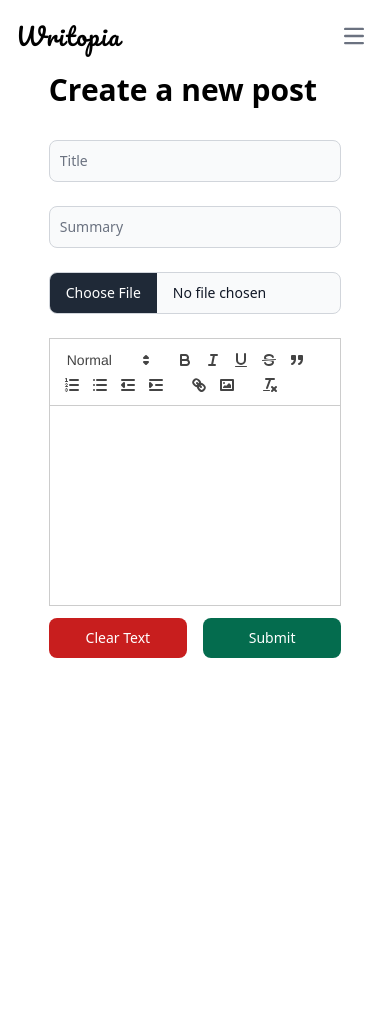
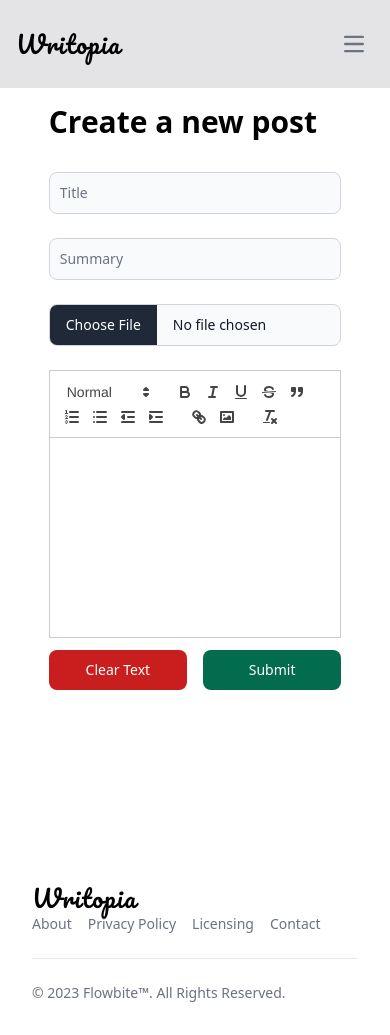
Before and after one commit to IftequarIffu/mern-blog, a React (Create React App) app in the folder frontend/: page /create in a window 390 px wide. Before the commit the page ends 844 px from the top, so only its background shows below. Built offline with nearby package versions, Linux system fonts and the light colour scheme; no server answers.

Commit message:
Updated UI

```diff
--- a/frontend/src/App.js
+++ b/frontend/src/App.js
@@ -1,13 +1,15 @@
 import Navbar from "./components/Navbar";
 import Card from "./components/Card";
 import { Outlet } from "react-router-dom";
+import Footer from "./components/Footer";
 
 function App() {
   return (
     <div className="App">
       <Navbar />
       <Outlet />
-    </div>
+      <Footer />
+      </div>
 
   );
 }
--- a/frontend/src/components/Card.js
+++ b/frontend/src/components/Card.js
@@ -3,7 +3,7 @@ import { Link } from 'react-router-dom'
 
 const Card = ({post}) => {
     return (
-        <div className='mb-6 w-4/5 mx-auto md:max-w-2xl mt-8'>
+        <div className='mb-6 w-full mx-auto md:max-w-xl mt-8'>
         <Link to={`/posts/${post._id}`}>
         <article className="mb-6 w-full mx-auto  md:max-w-2xl overflow-hidden rounded-lg shadow transition hover:shadow-lg md:flex">
             <img
@@ -12,7 +12,7 @@ const Card = ({post}) => {
                 className="h-36 w-full object-cover md:h-56"
             />
 
-            <div className="bg-white p-4 sm:p-6 dark:bg-slate-800 dark:text-white">
+            <div className="bg-white p-4 sm:p-6 dark:bg-slate-900 dark:text-white">
                 <time dateTime="2022-10-10" className="block text-xs text-gray-500 dark:text-white">
                     {post.createdAt}
                 </time>
--- /dev/null
+++ b/frontend/src/components/Footer.js
@@ -0,0 +1,43 @@
+import React from 'react'
+import { Link } from 'react-router-dom'
+
+const Footer = () => {
+    return (
+
+
+
+        <footer className="bg-white rounded-lg dark:bg-gray-900 m-4 mt-44">
+            <div className="w-full max-w-screen-xl mx-auto p-4 md:py-8">
+                <div className="sm:flex sm:items-center sm:justify-between">
+                <Link to="/" className="flex items-center">
+                    <span className="self-center text-2xl whitespace-nowrap dark:text-white logo tracking-wider font-normal ">Writopia</span>
+                </Link>
+                    <ul className="flex flex-wrap items-center mb-6 text-sm font-medium text-gray-500 sm:mb-0 dark:text-gray-400">
+                        <li>
+                            <a href="#" className="mr-4 hover:underline md:mr-6 ">About</a>
+                        </li>
+                        <li>
+                            <a href="#" className="mr-4 hover:underline md:mr-6">Privacy Policy</a>
+                        </li>
+                        <li>
+                            <a href="#" className="mr-4 hover:underline md:mr-6 ">Licensing</a>
+                        </li>
+                        <li>
+                            <a href="#" className="hover:underline">Contact</a>
+                        </li>
+                    </ul>
+                </div>
+                <hr className="my-6 border-gray-200 sm:mx-auto dark:border-gray-700 lg:my-8" />
+                <span className="block text-sm text-gray-500 sm:text-center dark:text-gray-400">© 2023 <a href="https://flowbite.com/" className="hover:underline">Flowbite™</a>. All Rights Reserved.</span>
+            </div>
+        </footer>
+
+
+
+
+
+
+    )
+}
+
+export default Footer
--- /dev/null
+++ b/frontend/src/components/Hero.js
@@ -0,0 +1,18 @@
+import React from 'react'
+
+const Hero = () => {
+  return (
+    <div className='border-b-2 border-gray-300 dark:border-b-1 dark:border-gray-700 py-4 bg-zinc-200 dark:bg-inherit'>
+        <div className='w-1/2 mx-auto py-10 '>
+        <h1 className='text-center text-5xl md:text-6xl font-light  dark:text-white'>Thoughts, Stories and Ideas from Narrative</h1>
+        <div className='flex justify-center  mt-12'>
+            <input type="text" className='rounded-xl md:w-3/5' placeholder='Search for posts'/>
+            <button className='bg-green-600 text-white rounded-xl px-6 ms-2 hover:bg-green-700 dark:bg-green-500 dark:hover:bg-green-600'>Search</button>
+        </div>
+
+        </div>
+    </div>
+  )
+}
+
+export default Hero
--- a/frontend/src/components/Navbar.js
+++ b/frontend/src/components/Navbar.js
@@ -46,7 +46,7 @@ const Navbar = () => {
     return (
 
 
-        <nav className="bg-white border-gray-200 dark:bg-gray-900">
+        <nav className="bg-zinc-200 border-gray-200 dark:bg-gray-900 py-2">
             <div className="max-w-screen-xl flex flex-wrap items-center justify-between mx-auto p-4">
                 <Link to="/" className="flex items-center">
                     <span className="self-center text-2xl whitespace-nowrap dark:text-white logo tracking-wider font-normal">Writopia</span>
@@ -59,39 +59,31 @@ const Navbar = () => {
                 </button>
                 <div className="hidden w-full md:block md:w-auto" id="navbar-default">
 
-
                     {
                         isLoggedIn ?
                             (
-                                <ul className="font-medium flex flex-col p-4 md:p-0 mt-4 border border-gray-100 rounded-lg bg-gray-50 md:flex-row md:space-x-8 md:mt-0 md:border-0 md:bg-white dark:bg-gray-800 md:dark:bg-gray-900 dark:border-gray-700">
-
+                                <ul className="font-medium flex flex-col p-4 md:p-0 mt-4 border border-gray-100 rounded-lg bg-zinc-200 md:flex-row md:space-x-8 md:mt-0 md:border-0  dark:bg-gray-800 md:dark:bg-gray-900 dark:border-gray-700">
                                     <Switcher />
-
                                     <li>
                                         <Link to="/create" className="block py-2 pl-3 pr-4 text-gray-900 rounded hover:bg-gray-100 md:hover:bg-transparent md:border-0 md:hover:text-blue-700 md:p-0 dark:text-white md:dark:hover:text-blue-500 dark:hover:bg-gray-700 dark:hover:text-white md:dark:hover:bg-transparent">Create Post</Link>
                                     </li>
                                     <li>
                                         <a href="http://localhost:1111/logout" className="block py-2 pl-3 pr-4 text-gray-900 rounded hover:bg-gray-100 md:hover:bg-transparent md:border-0 md:hover:text-blue-700 md:p-0 dark:text-white md:dark:hover:text-blue-500 dark:hover:bg-gray-700 dark:hover:text-white md:dark:hover:bg-transparent">Logout</a>
                                     </li>
-
                                 </ul>
                             )
                             :
-                            (<ul className="font-medium flex flex-col p-4 md:p-0 mt-4 border border-gray-100 rounded-lg bg-gray-50 md:flex-row md:space-x-8 md:mt-0 md:border-0 md:bg-white dark:bg-gray-800 md:dark:bg-gray-900 dark:border-gray-700 items-center">
-
-
+                            (
+                                <ul className="font-medium flex flex-col p-4 md:p-0 mt-4 border border-gray-100 rounded-lg bg-zinc-200 md:flex-row md:space-x-8 md:mt-0 md:border-0  dark:bg-gray-800 md:dark:bg-gray-900 dark:border-gray-700 items-center">
                                     <Switcher />
-
-
-
                                     <li>
                                         <Link to="/login" className="block py-2 pl-3 pr-4 text-gray-900 rounded hover:bg-gray-100 md:hover:bg-transparent md:border-0 md:hover:text-blue-700 md:p-0 dark:text-white md:dark:hover:text-blue-500 dark:hover:bg-gray-700 dark:hover:text-white md:dark:hover:bg-transparent">Login</Link>
                                     </li>
                                     <li>
                                         <Link to="/register" className="block py-2 pl-3 pr-4 text-gray-900 rounded hover:bg-gray-100 md:hover:bg-transparent md:border-0 md:hover:text-blue-700 md:p-0 dark:text-white md:dark:hover:text-blue-500 dark:hover:bg-gray-700 dark:hover:text-white md:dark:hover:bg-transparent">Register</Link>
                                     </li>
-
-                            </ul>)
+                                </ul>
+                            )
                     }
 
 
--- a/frontend/src/pages/CreatePost.js
+++ b/frontend/src/pages/CreatePost.js
@@ -65,7 +65,7 @@ const CreatePost = () => {
 
 
     return (
-        <div className='w-3/4 md:max-w-2xl mx-auto'>
+        <div className='w-3/4 md:max-w-2xl mx-auto pt-4'>
             <h1 className='mb-8 text-3xl font-semibold dark:text-white'>Create a new post</h1>
             <form encType="multipart/form-data">
                 <div className="mb-6">
--- a/frontend/src/pages/EditPost.js
+++ b/frontend/src/pages/EditPost.js
@@ -78,7 +78,7 @@ const EditPost = () => {
 
     return (
 
-        <div className='w-3/4 md:max-w-2xl mx-auto'>
+        <div className='w-3/4 md:max-w-2xl mx-auto pt-4'>
             <h1 className='mb-8 text-3xl font-semibold dark:text-white'>Edit this post</h1>
             {
                 post ? (
--- a/frontend/src/pages/Homepage.js
+++ b/frontend/src/pages/Homepage.js
@@ -1,6 +1,7 @@
 import React, { useEffect, useState } from 'react'
 import Card from '../components/Card'
 import axios from 'axios'
+import Hero from '../components/Hero'
 
 const Homepage = () => {
 
@@ -34,6 +35,9 @@ const Homepage = () => {
           <Card />
           <Card /> */}
 
+          <Hero />
+          <h1 className='text-center  text-4xl dark:text-white font-light'>All Articles</h1>
+          <div className="grid md:grid-cols-2 w-4/5 mx-auto">
           {
             posts ? (
               posts.map((post) => {
@@ -43,6 +47,7 @@ const Homepage = () => {
 
 
           }
+          </div>
     </div>
   )
 }
--- a/frontend/src/pages/Post.js
+++ b/frontend/src/pages/Post.js
@@ -35,7 +35,7 @@ const Post = () => {
 
 
     return (
-        <div className='w-4/5 md:max-w-3xl mx-auto dark:text-white '>
+        <div className='w-4/5 md:max-w-3xl mx-auto dark:text-white pt-4'>
 
             {
                 post ? (
```
Also changed, not shown: frontend/public/index.html (+19 -10 lines). Lines whose indentation alone changed are shown as unchanged.
